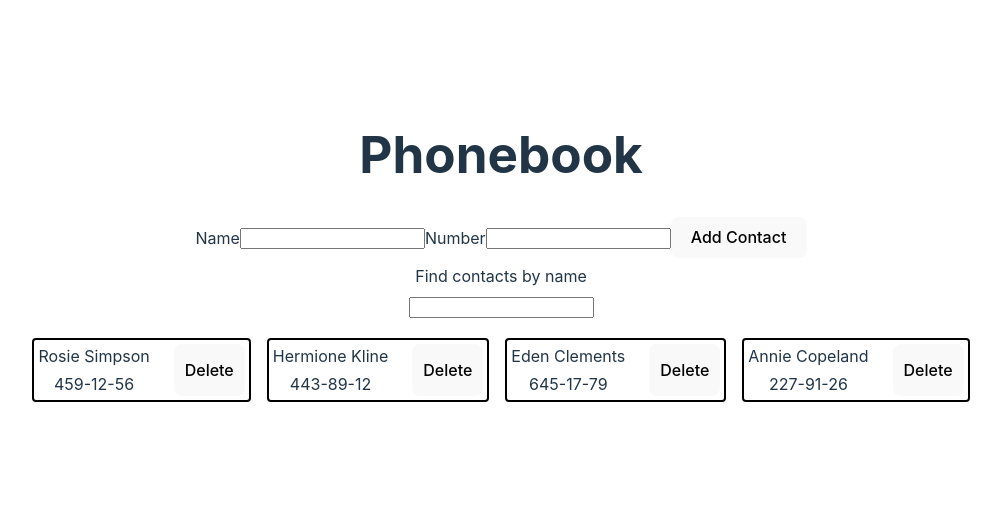
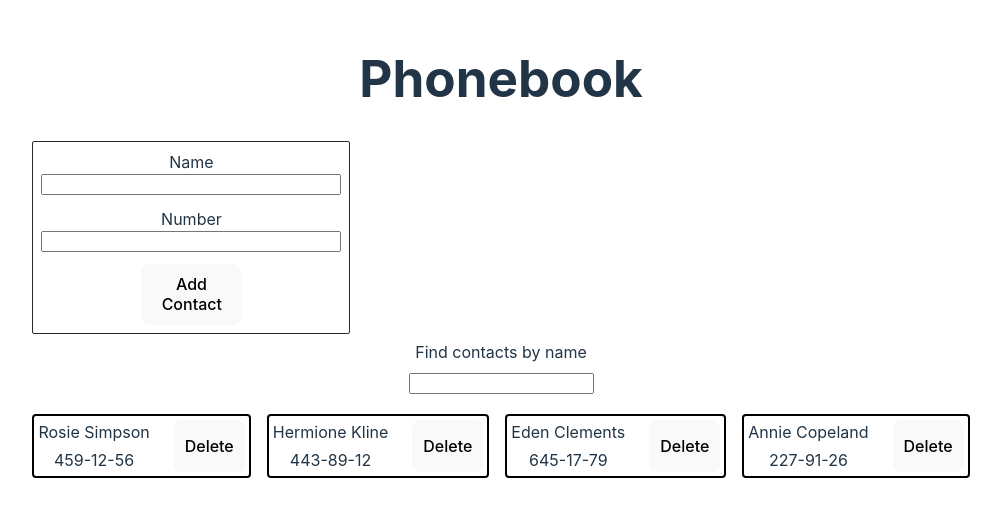
Before and after one commit to DaryPet/goit-neo-react-hw-module3, a React (Vite) app in the folder vite-project/: page / in a window 1280 px wide. Shown: the part 153-670 px from the top of the page, without its empty margins (139-1140 px from the left). Built offline with nearby package versions, Linux system fonts and the light colour scheme.

Commit message:
hw-3-validation/ step4

```diff
--- a/vite-project/src/components/App/App.jsx
+++ b/vite-project/src/components/App/App.jsx
@@ -14,6 +14,14 @@ export default function App() {
     contact.name.toLowerCase().includes(filter.toLowerCase())
   );
 
+  // const ContactSchema = Yup.object().shape({
+  //   name: Yup.string()
+  //     .min(3, "Too short!")
+  //     .max(50, "Too long!")
+  //     .required("Required"),
+  //   tel: Yup.string().phone("UA", true).required("Required"),
+  // });
+
   const addContact = (newContact) => {
     setContacts((prevContacts) => {
       return [...prevContacts, newContact];
@@ -29,7 +37,11 @@ export default function App() {
   return (
     <div>
       <h1>Phonebook</h1>
-      <ContactForm initial={InitialContacts} onAdd={addContact} />
+      <ContactForm
+        initial={InitialContacts}
+        // validation={ContactSchema}
+        onAdd={addContact}
+      />
       <SearchBox value={filter} onFilter={setFilter} />
       <ContactList contacts={visibleContact} onDelete={delContact} />
     </div>
--- a/vite-project/src/components/ContactForm/ContactForm.jsx
+++ b/vite-project/src/components/ContactForm/ContactForm.jsx
@@ -1,21 +1,26 @@
 import { Formik, Form, Field, ErrorMessage } from "formik";
 import { useId } from "react";
 import * as Yup from "yup";
+import "yup-phone";
+import css from "./ContactForm.module.css";
 
 const initialValues = {
   name: "",
-  tel: "",
+  number: "",
 };
 
 const ContactSchema = Yup.object().shape({
   name: Yup.string()
-    .min(2, "Too short!")
+    .min(3, "Too short!")
     .max(50, "Too long!")
-    .required("Required"),
-  tel: Yup.string(),
+    .required("Required!"),
+  number: Yup.string()
+    .min(3, "Too short!")
+    .max(10, "Too long!")
+    .required("Required!"),
 });
 
-export default function ContactForm({ initial, onAdd }) {
+export default function ContactForm({ onAdd }) {
   const handleSubmit = (values, actions) => {
     onAdd(values);
     actions.resetForm();
@@ -24,13 +29,36 @@ export default function ContactForm({ initial, onAdd }) {
   const telFieldId = useId();
 
   return (
-    <Formik initialValues={initialValues} onSubmit={handleSubmit}>
-      <Form>
-        <label htmlFor={nameFieldId}>Name</label>
-        <Field type="text" name="name" id={nameFieldId} />
-        <label htmlFor={telFieldId}>Number</label>
-        <Field type="tel" name="number" id={telFieldId} />
-        <button type="submit">Add Contact</button>
+    <Formik
+      initialValues={initialValues}
+      validationSchema={ContactSchema}
+      onSubmit={handleSubmit}
+    >
+      <Form className={css.wrap}>
+        <div className={css.item}>
+          <label htmlFor={nameFieldId}>Name</label>
+          <Field
+            className={css.field}
+            type="text"
+            name="name"
+            id={nameFieldId}
+          />
+          <ErrorMessage className={css.error} name="name" component="span" />
+        </div>
+        <div className={css.item}>
+          <label htmlFor={telFieldId}>Number</label>
+          <Field
+            className={css.field}
+            type="tel"
+            name="number"
+            id={telFieldId}
+          />
+          <ErrorMessage className={css.error} name="number" component="span" />
+        </div>
+
+        <button className={css.btn} type="submit">
+          Add Contact
+        </button>
       </Form>
     </Formik>
   );
--- /dev/null
+++ b/vite-project/src/components/ContactForm/ContactForm.module.css
@@ -0,0 +1,23 @@
+.btn {
+  width: 100px;
+  margin: 0 auto;
+}
+.wrap {
+  display: flex;
+  flex-direction: column;
+  gap: 12px;
+  border: 1px solid #2a2a2a;
+  border-radius: 2px;
+  width: 300px;
+  padding: 8px;
+}
+
+.item {
+  display: flex;
+  flex-direction: column;
+}
+
+.error {
+  font-size: 14px;
+  color: orangered;
+}
--- a/vite-project/src/components/ContactList/ContactList.module.css
+++ b/vite-project/src/components/ContactList/ContactList.module.css
@@ -6,3 +6,9 @@
   gap: 16px;
   list-style-type: none;
 }
+/* .item {
+  max-width: 300px;
+  border: 2px solid blue;
+  border-radius: 10px;
+  padding: 20px;
+} */
```
